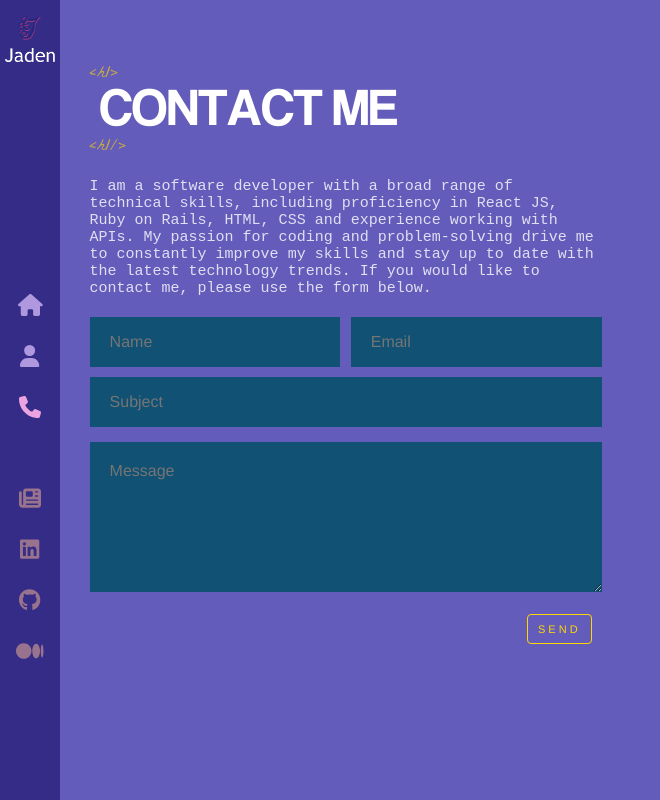
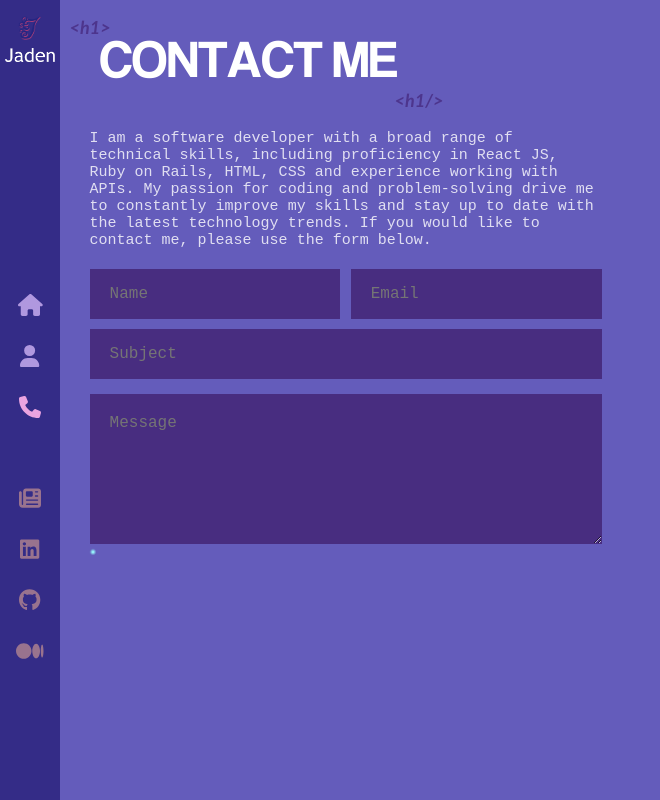
Before and after one commit to JadenLund/Portfolio1, a React (Create React App) app: page /contact in a window 1280 px wide. Shown: the whole page, without its empty margins (0-660 px from the left). Built offline with nearby package versions, Linux system fonts and the light colour scheme.

Commit message:
Attempting to add a range generator for particle effects

```diff
--- a/src/components/Contact/index.js
+++ b/src/components/Contact/index.js
@@ -1,6 +1,7 @@
 import AnimatedLetters from '../AnimatedLetters';
 import './index.scss'
 import { useState, useEffect } from 'react';
+import ParticleEffect from '../ParticleEffects';
 
 const Contact = () => {
     const contactArray = 'CONTACT ME'.split('');
@@ -42,6 +43,7 @@ const Contact = () => {
                                 <li>
                                     <input type="submit" className="flat-button" value="SEND" />
                                 </li>
+                                <ParticleEffect />
                             </ul>
                         </form>
 
--- a/src/components/Contact/index.scss
+++ b/src/components/Contact/index.scss
@@ -36,8 +36,9 @@
   input[type='email'],
   textarea {
     width: 100%;
+    font-family: 'Courier New', Courier, monospace;
     border: 0;
-    background: #115173;
+    background: #3b1662a9;
     height: 50px;
     font-size: 16px;
     color: #fff;
@@ -53,18 +54,26 @@
   }
 
   .flat-button {
-    color: #ffd700;
-    font-size: 11px;
-    letter-spacing: 3px;
+    color: #3e1c6f;
+    font-size: 13px;
+    font-weight: 400;
+    letter-spacing: 4px;
     text-decoration: none;
-    padding: 8px 10px;
-    border: 1px solid #ffd700;
+    padding: 8px;
+    border: 1px solid #3e1c6f;
     float: left;
     border-radius: 4px;
     background: 0 0;
+    margin-top: 10px;
+    margin-bottom: 10px;
     text-transform: uppercase;
     float: right;
     text-align: center;
     margin-right: 10px;
+
+    &:hover {
+      background: #6159b7;
+      box-shadow: 0px 0px 10px #9d94ff;
+    }
   }
 }
--- a/src/components/Home/index.scss
+++ b/src/components/Home/index.scss
@@ -75,6 +75,7 @@
     padding: 10px 18px;
     padding: 10px;
     border: 1px solid #3e1c6f;
+    border-radius: 4px;
     margin-top: 25px;
     float: left;
     animation: fadeInAnimation 1s 1.8s backwards;
--- a/src/components/Layout/index.scss
+++ b/src/components/Layout/index.scss
@@ -62,27 +62,33 @@
 
       &:before {
         content: '<h1>';
-        font-family: 'La Belle Aurore';
-        color: #ffd700;
+        font-family: 'Gill Sans';
+        color: #3e1c6f;
         font-size: 18px;
         position: absolute;
         margin-top: -10px;
-        left: -10px;
+        left: -30px;
         opacity: 0.6;
         line-height: 18px;
+        font-style: italic;
+        font-weight: bold;
       }
 
       &:after {
         content: '<h1/>';
-        font-family: 'La Belle Aurore';
-        color: #ffd700;
         font-size: 18px;
         line-height: 18px;
-        position: absolute;
         left: -30px;
         bottom: -20px;
-        margin-left: 20px;
+        margin-left: 325px;
         opacity: 0.6;
+        font-family: 'Gill Sans';
+        color: #3e1c6f;
+        font-weight: bold;
+        position: absolute;
+        margin-top: 18px;
+        font-style: italic;
+        animation: fadeIn 1s 1.7s backwards;
       }
     }
     p {
--- /dev/null
+++ b/src/components/ParticleEffects/index.js
@@ -0,0 +1,23 @@
+import './index.scss';
+export default function ParticleEffect() {
+    function* generateRange(end, start = 0, step = 1) {
+        let x = start - step;
+        while (x < end - step) yield x += step;
+    }
+
+    const genCircles = generateRange(100);
+    let x = genCircles.next()
+
+    while (!x.done) {
+        console.log(x.value)
+        x = genCircles.next();
+    }
+    console.log(genCircles)
+    return (
+        <div className='circle-container'>
+            <div className='circle'>
+                { }
+            </div>
+        </div>
+    )
+}
--- /dev/null
+++ b/src/components/ParticleEffects/index.scss
@@ -0,0 +1,151 @@
+.particles {
+  margin: 0;
+  padding: 0;
+}
+
+html,
+body {
+  width: 100%;
+  height: 100%;
+  overflow: hidden;
+}
+
+.container {
+  width: 100%;
+  height: 100%;
+  overflow: hidden;
+  position: relative;
+}
+
+.background {
+  display: block;
+  position: absolute;
+  top: 0;
+  left: 0;
+  object-fit: cover;
+  width: 100%;
+  height: 100%;
+
+  mask-image: radial-gradient(
+    white 0%,
+    white 30%,
+    transparent 80%,
+    transparent
+  );
+}
+
+.circle-container {
+  $particleNum: 200;
+  $particleColor: hsl(180, 100%, 80%);
+
+  position: absolute;
+  transform: translateY(-10vh);
+  animation-iteration-count: infinite;
+  animation-timing-function: linear;
+
+  .circle {
+    width: 100%;
+    height: 100%;
+    border-radius: 50%;
+    mix-blend-mode: screen;
+    background-image: radial-gradient(
+      hsl(180, 100%, 80%),
+      hsl(180, 100%, 80%) 10%,
+      hsla(180, 100%, 80%, 0) 56%
+    );
+
+    animation: fadein-frames 200ms infinite, scale-frames 2s infinite;
+
+    @keyframes fade-frames {
+      0% {
+        opacity: 1;
+      }
+
+      50% {
+        opacity: 0.7;
+      }
+
+      100% {
+        opacity: 1;
+      }
+    }
+
+    @keyframes scale-frames {
+      0% {
+        transform: scale3d(0.4, 0.4, 1);
+      }
+
+      50% {
+        transform: scale3d(2.2, 2.2, 1);
+      }
+
+      100% {
+        transform: scale3d(0.4, 0.4, 1);
+      }
+    }
+  }
+
+  $particleBaseSize: 8;
+
+  @for $i from 1 through $particleNum {
+    &:nth-child(#{$i}) {
+      $circleSize: random($particleBaseSize);
+      width: $circleSize + px;
+      height: $circleSize + px;
+
+      $startPositionY: random(10) + 100;
+      $framesName: 'move-frames-' + $i;
+      $moveDuration: 28000 + random(9000) + ms;
+
+      animation-name: #{$framesName};
+      animation-duration: $moveDuration;
+      animation-delay: random(37000) + ms;
+
+      @keyframes #{$framesName} {
+        from {
+          transform: translate3d(
+            #{random(100) + vw},
+            #{$startPositionY + vh},
+            0
+          );
+        }
+
+        to {
+          transform: translate3d(
+            #{random(100) + vw},
+            #{- $startPositionY - random(30) + vh},
+            0
+          );
+        }
+      }
+
+      .circle {
+        animation-delay: random(4000) + ms;
+      }
+    }
+  }
+}
+
+.message {
+  position: absolute;
+  right: 20px;
+  bottom: 10px;
+  color: white;
+  font-family: 'Josefin Slab', serif;
+  line-height: 27px;
+  font-size: 18px;
+  text-align: right;
+  pointer-events: none;
+  animation: message-frames 1.5s ease 5s forwards;
+  opacity: 0;
+
+  @keyframes message-frames {
+    from {
+      opacity: 0;
+    }
+
+    to {
+      opacity: 1;
+    }
+  }
+}
```
